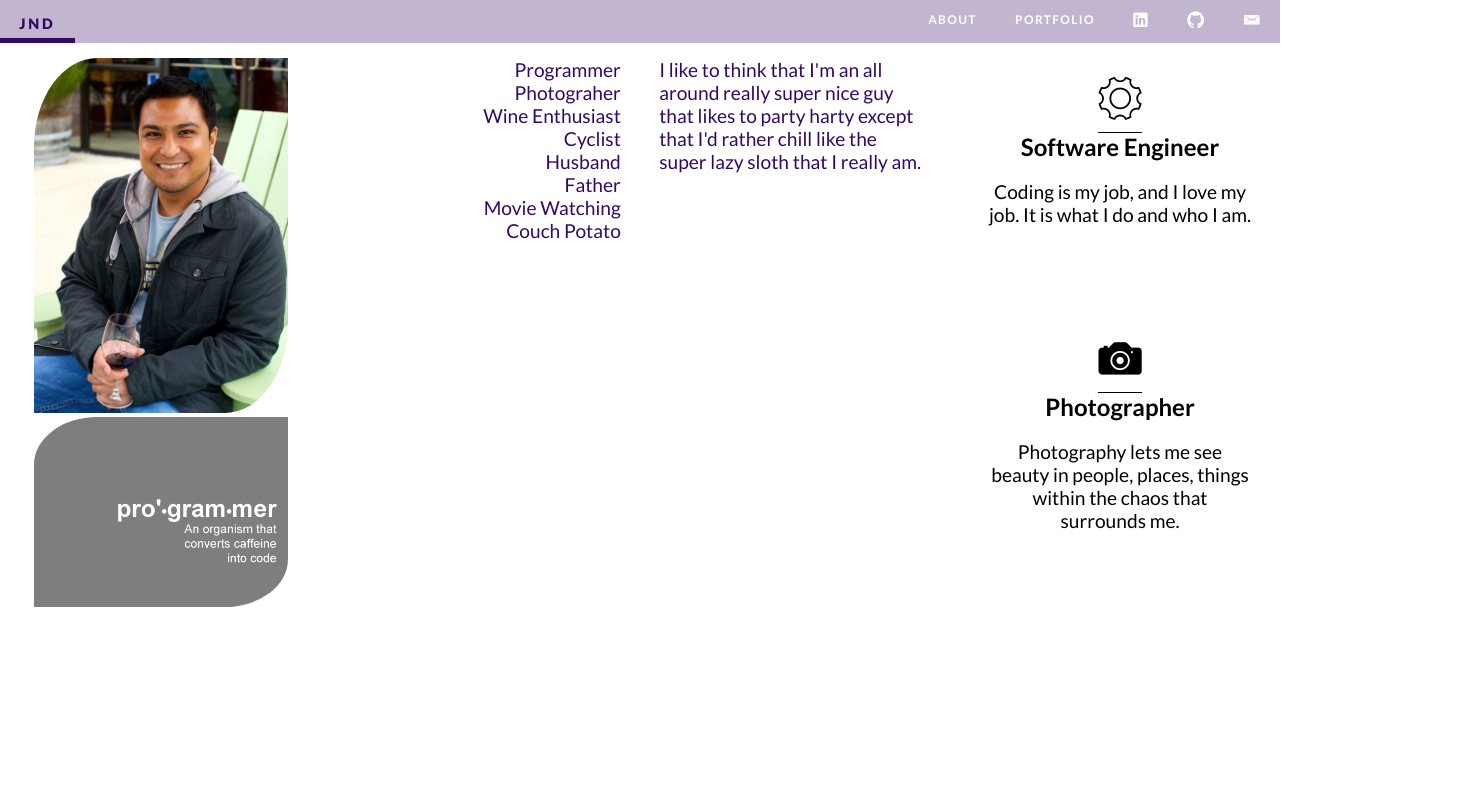
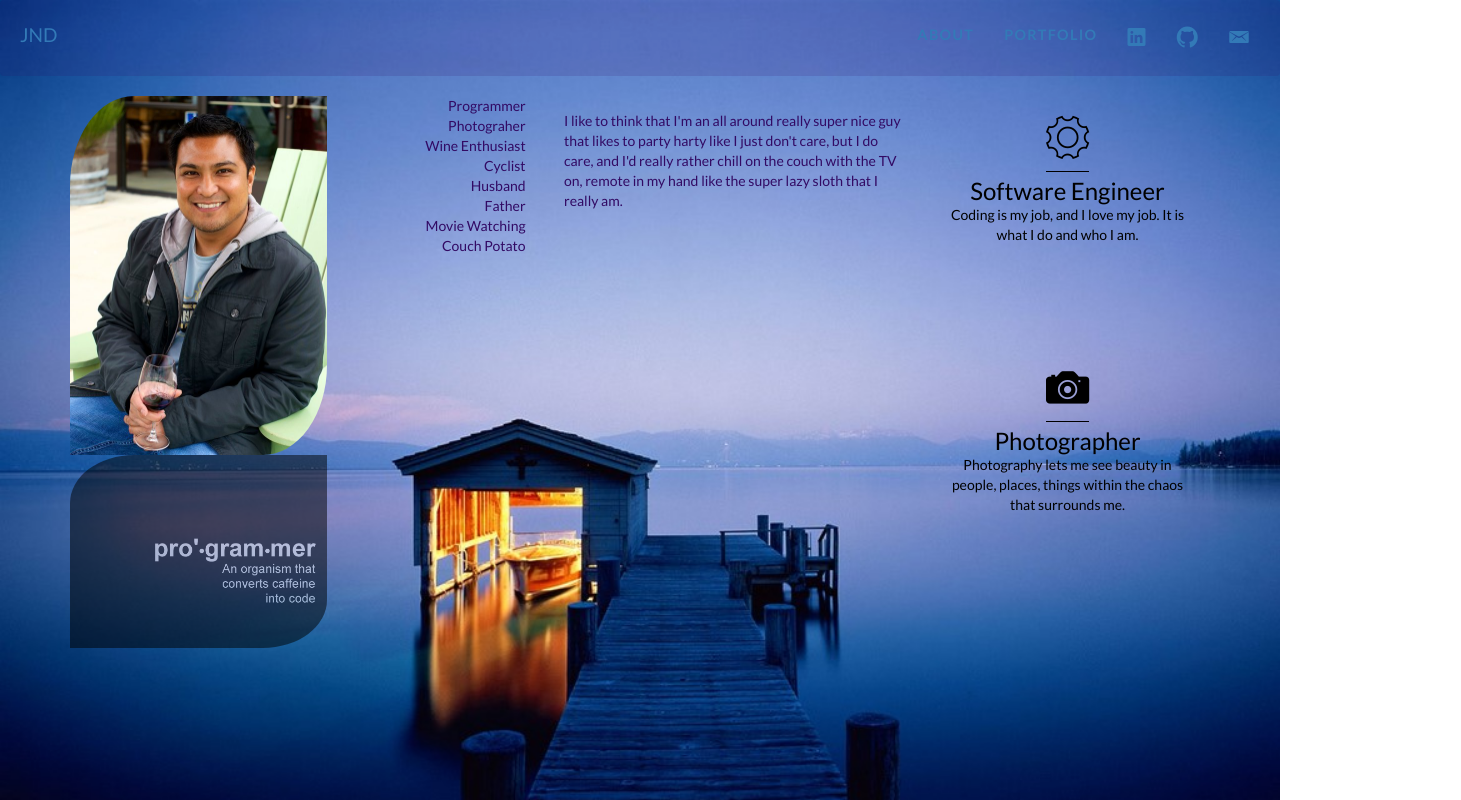
Before and after one commit to noel123iamme/Portfolio, a plain HTML site: page about.html in a window 1280 px wide. Shown: the whole page, 1461 px wide, since content can reach past the window. Drawn offline with nearby package versions, Linux system fonts and the light colour scheme.

Commit message:
Add collapse to nav bar and styling changes

```diff
--- a/about.html
+++ b/about.html
@@ -5,10 +5,12 @@
     <meta name="viewport" content="width=device-width, initial-scale=1">
     <link href='https://fonts.googleapis.com/css?family=Lato:400,700,900' rel='stylesheet' type='text/css'>
     <link rel="stylesheet" type="text/css" href="http://code.ionicframework.com/ionicons/2.0.1/css/ionicons.min.css">
+    <link rel="stylesheet" href="http://maxcdn.bootstrapcdn.com/bootstrap/3.3.6/css/bootstrap.min.css">
     <link rel="stylesheet" type="text/css" href="styles/normalize.css">
     <link rel="stylesheet" type="text/css" href="styles/main.css">
     <link rel="stylesheet" type="text/css" href="styles/about.css">
     <script src="https://code.jquery.com/jquery-2.1.3.min.js"></script>
+    <script src="http://maxcdn.bootstrapcdn.com/bootstrap/3.3.6/js/bootstrap.min.js"></script>
     <script src="scripts/main.js"></script>
     <script src="scripts/about.js"></script>
   </head>
@@ -20,19 +22,19 @@
         <img src="assests/images/bIKmniC.jpg" class="quote">
       </section>
       <section class="middle-bar column half">
-        <div class="attributes column half">Programmer<br>Photograher<br>Wine Enthusiast<br>Cyclist<br>Husband<br>Father<br>Movie Watching<br>Couch Potato</div>
-        <div class="about-me column half">I like to think that I'm an all around really super nice guy that likes to party harty except that I'd rather chill like the super lazy sloth that I really am.</div>
+        <div class="attributes column third">Programmer<br>Photograher<br>Wine Enthusiast<br>Cyclist<br>Husband<br>Father<br>Movie Watching<br>Couch Potato</div>
+        <div class="about-me column two-thirds">I like to think that I'm an all around really super nice guy that likes to party harty like I just don't care, but I do care, and I'd really rather chill on the couch with the TV on, remote in my hand like the super lazy sloth that I really am.</div>
       </section>
       <section class="selling-points column fourth flow-opposite"> <!-- selling points -->
-          <a href="#" class="point-link">
-            <div class="point engineer column">
+          <a href="#" class="point-link column">
+            <div class="point engineer">
               <span class="ion-ios-gear-outline"></span>
               <h5 class="point-title">Software Engineer</h5>
               <p class="point-description">Coding is my job, and I love my job.  It is what I do and who I am.</p>
             </div>
           </a>
-          <a href="#" class="point-link">
-            <div class="point photographer column">
+          <a href="#" class="point-link column">
+            <div class="point photographer">
               <span class="ion-ios-camera"></span>
               <h5 class="point-title">Photographer</h5>
               <p class="point-description">Photography lets me see beauty in people, places, things within the chaos that surrounds me.</p>
--- a/scripts/main.js
+++ b/scripts/main.js
@@ -1,12 +1,25 @@
-var navTemplate =
-      '<div class="logo"><a href="index.html" class="JND">JND</a></div>'
-    +  '<div class="links-container">'
-    +  '  <a href="about.html" class="navbar-link">about</a>'
-    +  '  <a href="portfolio.html" class="navbar-link">portfolio</a>'
-    +  '  <a href="https://www.linkedin.com/in/noel-deguzman-a87b942b" target="_blank" class="navbar-link"><span class="ion-social-linkedin"></span></a>'
-    +  '  <a href="https://github.com/noel123iamme" target="_blank" class="navbar-link"><span class="ion-social-github"></span></a>'
-    +  '  <a href="contact.html" class="navbar-link"><span class="ion-email"></span></a>'
-    +  '</div>';
+var navTemplate = ''
+    + ' <div class="container-fluid">'
+    + '     <div class="navbar-header">'
+    + '         <!-- <div class="logo navbar-brand"><a class="JND" href="index.html">JND</a></div> -->'
+    + '         <a class="JND navbar-brand" href="index.html">JND</a>'
+    + '         <button class="navbar-toggle collapsed", type="button", data-toggle="collapse", data-target="#myNavBar">'
+    + '             <!-- <span class="sr-only">Toggle navigation</span> -->'
+    + '             <span class="icon-bar"></span>'
+    + '             <span class="icon-bar"></span>'
+    + '             <span class="icon-bar"></span>'
+    + '         </button>'
+    + '     </div>'
+    + '     <div class="collapse navbar-collapse" id="myNavBar">'
+    + '         <ul class="nav navbar-nav navbar-right">'
+    + '             <li class="navbar-link"><a href="about.html" >about</a></li>'
+    + '             <li class="navbar-link"><a href="portfolio.html">portfolio</a></li>'
+    + '             <li class="navbar-link"><a href="https://www.linkedin.com/in/noel-deguzman-a87b942b" target="_blank"><span class="ion-social-linkedin"></span></a></li>'
+    + '             <li class="navbar-link"><a href="https://github.com/noel123iamme" target="_blank"><span class="ion-social-github"></span></a></li>'
+    + '             <li class="navbar-link"><a href="contact.html"><span class="ion-email"></span></a></li>'
+    + '         </ul>'
+    + '     </div>'
+    + ' </div>';
 
 var onHover = function(event) {
     $('.JND').text("J. Noel Deguzman");
--- a/styles/about.css
+++ b/styles/about.css
@@ -1,3 +1,8 @@
+body.about {
+  background-image: url(../assests/images/Lake_Tahoe_California_Nevada101.jpg);
+  background-size: cover;
+}
+
 img {
   border-radius: 25% 0 25% 0;
   opacity: 0;
@@ -9,10 +14,14 @@ img {
   transition: all 0.75s ease-in-out;
 }
 
+.left-side-bar, .selling-points, .middle-bar{
+  padding: 0;
+}
+
 .profile-picture {
   width: 90%;
   max-width: 100%;
-  margin: 15px 15px 0px 15px;
+  /*margin: 15px 15px 0px 15px;*/
   background-repeat: no-repeat;
   background-size: contain;
   z-index: 1;
@@ -22,13 +31,13 @@ img {
   opacity: 1;
   width: 90%;
   max-width: 100%;
-  margin: 0px 0px 0px 15px;
+  /*margin: 0px 0px 0px 15px;*/
   background-repeat: no-repeat;
   z-index: 1;
 }
 
 .attributes {
-  margin-top: 15px;
+  /*margin-top: 15px;*/
   text-align: right;
   font-size: 1.25;
   overflow: hidden;
@@ -39,12 +48,12 @@ img {
 }
 
 .point {
-  margin-top: 10px;
+  /*margin-top: 10px;*/
   color: black;
   height: auto;
   min-height: 250px;
   position: relative;
-  padding: .5rem;
+  /*padding: .5rem;*/
   text-align: center;
   overflow: hidden;
   text-overflow: ellipsis;
--- a/styles/main.css
+++ b/styles/main.css
@@ -16,82 +16,24 @@ body {
 }
 
 a {
-  text-decoration: none;
-}
-
-.container {
-    margin: 0 auto;
-    width: 100%;
-}
-
-.container.narrow {
-    max-width: 56rem;
+    text-decoration: none;
 }
 
 .navbar {
-    position: relative;
-    padding: 0.5rem;
-    background-color: rgba(50,10,100,0.3);
-    height: 2.25rem;
+    background-color: rgba(50,10,100,0.15);
+    border-style: none;
     z-index: 1;
 }
 
-.navbar .logo {
-    position: absolute;
-    top: 0;
-    left: 0;
-    height: 100%;
-    padding-left: 1rem;
-    padding-right: 1rem;
-    padding-top: 0.5rem;
-    vertical-align: middle;
-    font-weight: 900;
-    cursor: pointer;
-}
-
-.navbar .logo:hover {
-    border-bottom: thick solid rgb(50,10,100);
-}
-
-.JND {
-    font-size: 1rem;
-    height: 100%;
-    color: white;
-    letter-spacing: 0rem;
-    text-transform: uppercase;
-    text-decoration: none;
-    transform-origin: center;
-    -webkit-transition: all 0.5s ease-in-out;
-    -moz-transition: all 0.5s ease-in-out;
-    transition: all 0.5s ease-in-out;
-}
-
-.logo:hover > .JND {
-    color: rgb(50, 10, 100);
-    font-size: .75rem;
-    letter-spacing: .15rem;
-}
-
-.navbar .links-container {
-    display: table;
-    position: absolute;
-    top: 0.15rem;
-    right: 0;
-    height: 2rem;
-    color: white;
-    text-decoration: none;
-}
-
-.links-container .navbar-link {
+.navbar-link {
     display: table-cell;
     position: relative;
     height: 100%;
-    padding-left: 1rem;
-    padding-right: 1rem;
-    padding-bottom: .25rem;
+    margin-top: 10px;
+    margin-bottom: 10px;
     vertical-align: middle;
     color: white;
-    font-size: 0.625rem;
+    font-size: 0.75rem;
     letter-spacing: 0.07rem;
     font-weight: 700;
     text-transform: uppercase;
@@ -102,22 +44,45 @@ a {
     transition: all 0.25s ease-in-out;
 }
 
+.navbar-link:hover {
+    color: rgb(50,10,100);
+    letter-spacing: 0.15rem;
+    border-bottom: thin solid rgb(50,10,100);
+}
+
+.navbar-link:active {
+    background-color: white;
+}
+
+.JND {
+    font-size: 1rem;
+    height: 100%;
+    margin-top: 10px;
+    margin-bottom: 10px;
+    margin-left: 10px;
+    padding-left: 20px;
+    letter-spacing: 0rem;
+    text-transform: uppercase;
+    text-decoration: none;
+    /*transform-origin: center;*/
+    -webkit-transition: all 0.5s ease-in-out;
+    -moz-transition: all 0.5s ease-in-out;
+    transition: all 0.5s ease-in-out;
+}
+
+.JND:hover {
+    color: rgb(50, 10, 100);
+    letter-spacing: 0.15rem;
+    text-decoration: none;
+    border-bottom: thin solid rgb(50,10,100);
+}
+
 .ion-social-facebook,
 .ion-social-linkedin,
 .ion-social-github,
 .ion-email
 {
-    font-size: 1rem;
-}
-
-.links-container .navbar-link:hover {
-    color: rgb(50,10,100);
-    letter-spacing: 0.15rem;
-    border-bottom: thin solid rgb(50,10,100);
-}
-
-.links-container .navbar-link:active {
-    background-color: white;
+    font-size: 1.25rem;
 }
 
 .clearfix::before,
@@ -148,5 +113,5 @@ a {
 }
 
 @media (min-width: 1024px) {
-    html { font-size: 120%; }
+    html { font-size: 1.2rem; }
 }
```
Also changed, not shown: contact.html (+3 -0 lines), index.html (+5 -1 lines), portfolio.html (+3 -0 lines), styles/landing.css (+4 -4 lines), styles/portfolio.css (+9 -3 lines), assests/images/comic-sunburst-background-o.jpg (added), 1 other file.
